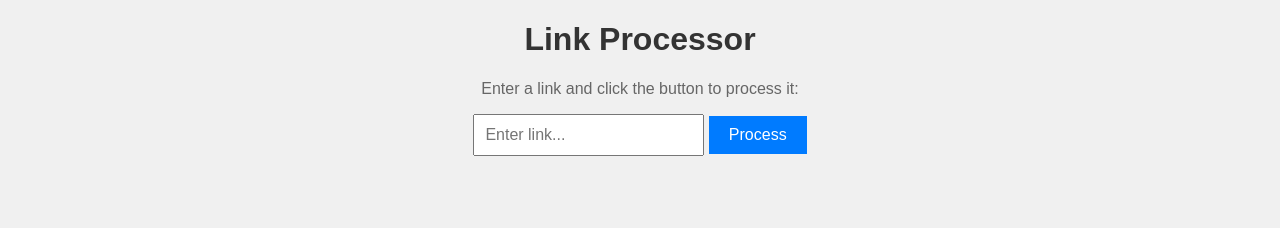
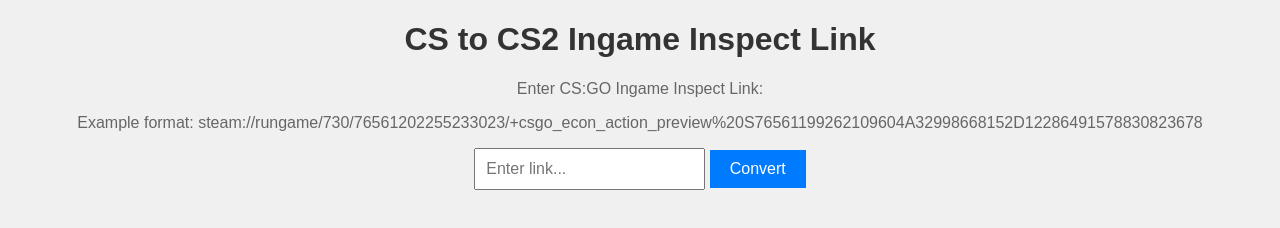
Before and after one commit to tdao71149/CS2_Ingame_Inspect_Converter, a plain HTML site: page index.html in a window 1280 px wide. Drawn offline with Linux system fonts and the light colour scheme.

Commit message:
Update index.html

```diff
--- a/index.html
+++ b/index.html
@@ -44,11 +44,12 @@
     </style>
 </head>
 <body>
-    <h1>Link Processor</h1>
-    <p>Enter a link and click the button to process it:</p>
+    <h1>CS to CS2 Ingame Inspect Link</h1>
+    <p>Enter CS:GO Ingame Inspect Link:</p>
+    <p>Example format: steam://rungame/730/76561202255233023/+csgo_econ_action_preview%20S76561199262109604A32998668152D12286491578830823678</p>
 
     <input type="text" id="linkInput" placeholder="Enter link...">
-    <button onclick="processLink()">Process</button>
+    <button onclick="processLink()">Convert</button>
 
     <p id="result"></p>
 
```
